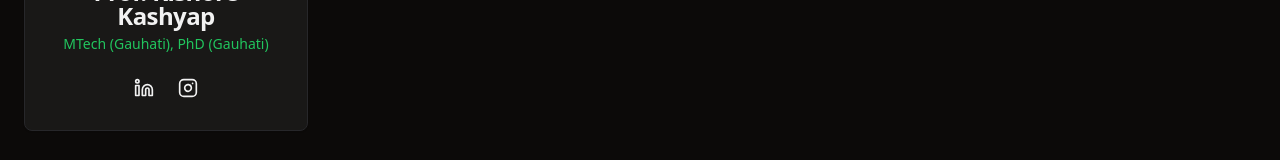
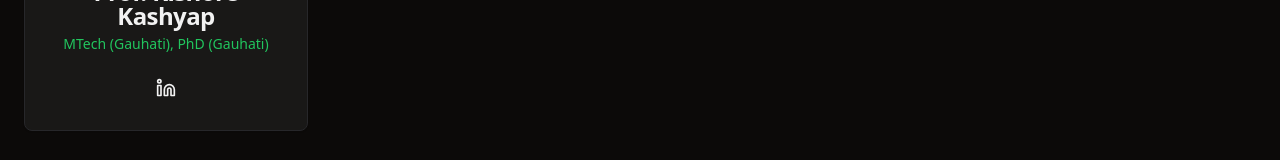
Before and after one commit to LoneTerror/PowerSense, a React (Vite) app: page / in a window 1280 px wide. Shown: the part 6609-6769 px from the top of the page. Built offline with nearby package versions, Linux system fonts and the light colour scheme.

Commit message:
Guide Details Added

```diff
--- a/src/components/Team.tsx
+++ b/src/components/Team.tsx
@@ -74,12 +74,12 @@ const guideList: TeamProps[] = [
     socialNetworks: [
       {
         name: "Linkedin",
-        url: "https://www.linkedin.com/in/pratiksha-sarma/",
+        url: "https://www.linkedin.com/in/kishore-kashyap/",
       },
-      {
-        name: "Instagram",
-        url: "https://www.instagram.com/pratiksha__sarma/",
-      },
+      // {
+      //   name: "Instagram",
+      //   url: "https://www.instagram.com/",
+      // },
     ],
   },
 ];
```
